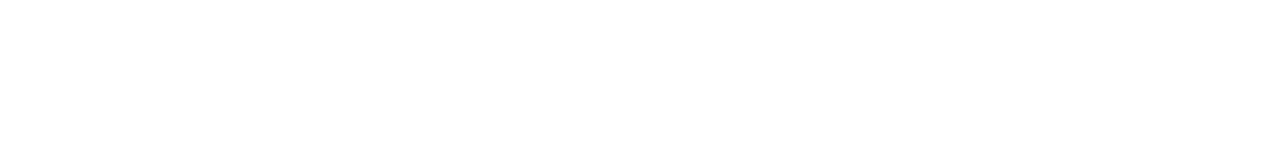
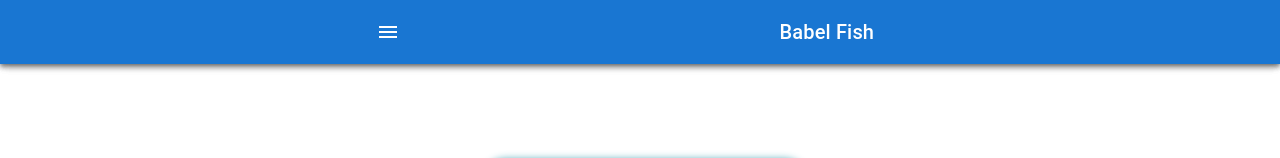
Before and after one commit to jrj-sys/BabelFish, a React (Create React App) app in the folder client/: page / in a window 1280 px wide. Shown: the top 158 px of the page. Built offline with nearby package versions, Linux system fonts and the light colour scheme.

Commit message:
uncommented routes in app.js

```diff
--- a/client/src/App.js
+++ b/client/src/App.js
@@ -11,7 +11,7 @@
   return (
     <div>
       <ProfilePage></ProfilePage>
-      {/* <Drawer />
+      <Drawer />
       <Router>
         <Routes>
           <Route path="/" element={<Homepage />} />
@@ -24,7 +24,7 @@
           {" "}
           <LoginPage />{" "}
         </div>
-      </Router> */}
+      </Router>
     </div>
   );
 }
```
